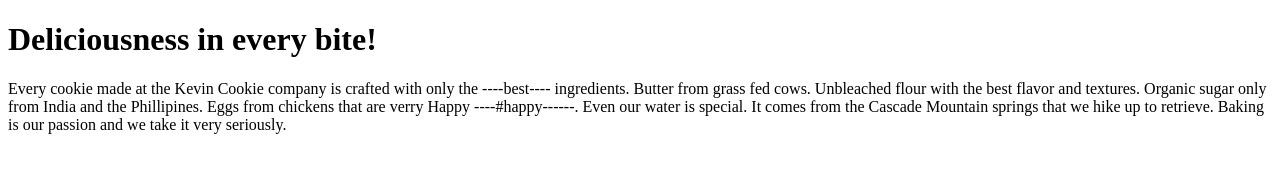
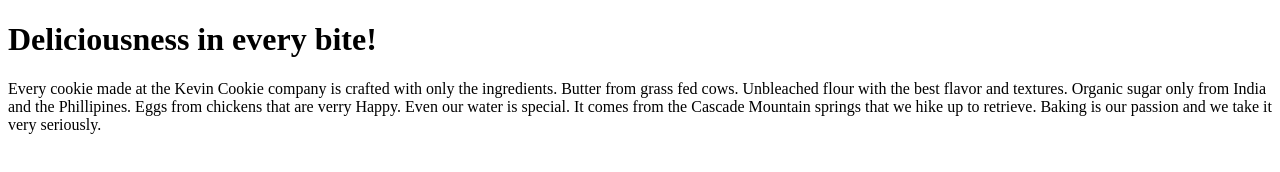
Before and after one commit to daniel09pi/practise, a plain HTML site: page index.htm in a window 1280 px wide. Drawn offline with Linux system fonts and the light colour scheme.

Commit message:
text angepasst

```diff
--- a/index.htm
+++ b/index.htm
@@ -3,7 +3,7 @@
 <body>
 
 <h1>Deliciousness in every bite!</h1>
-<p>Every cookie made at the Kevin Cookie company is crafted with only the ----best---- ingredients. Butter from grass fed cows. Unbleached flour with the best flavor and textures. Organic sugar only from India and the Phillipines. Eggs from chickens that are verry Happy ----#happy------. Even our water is special. It comes from the Cascade Mountain springs that we hike up to retrieve. Baking is our passion and we take it very seriously.</p>
+<p>Every cookie made at the Kevin Cookie company is crafted with only the ingredients. Butter from grass fed cows. Unbleached flour with the best flavor and textures. Organic sugar only from India and the Phillipines. Eggs from chickens that are verry Happy. Even our water is special. It comes from the Cascade Mountain springs that we hike up to retrieve. Baking is our passion and we take it very seriously.</p>
 
 </body>
 </html>
```
